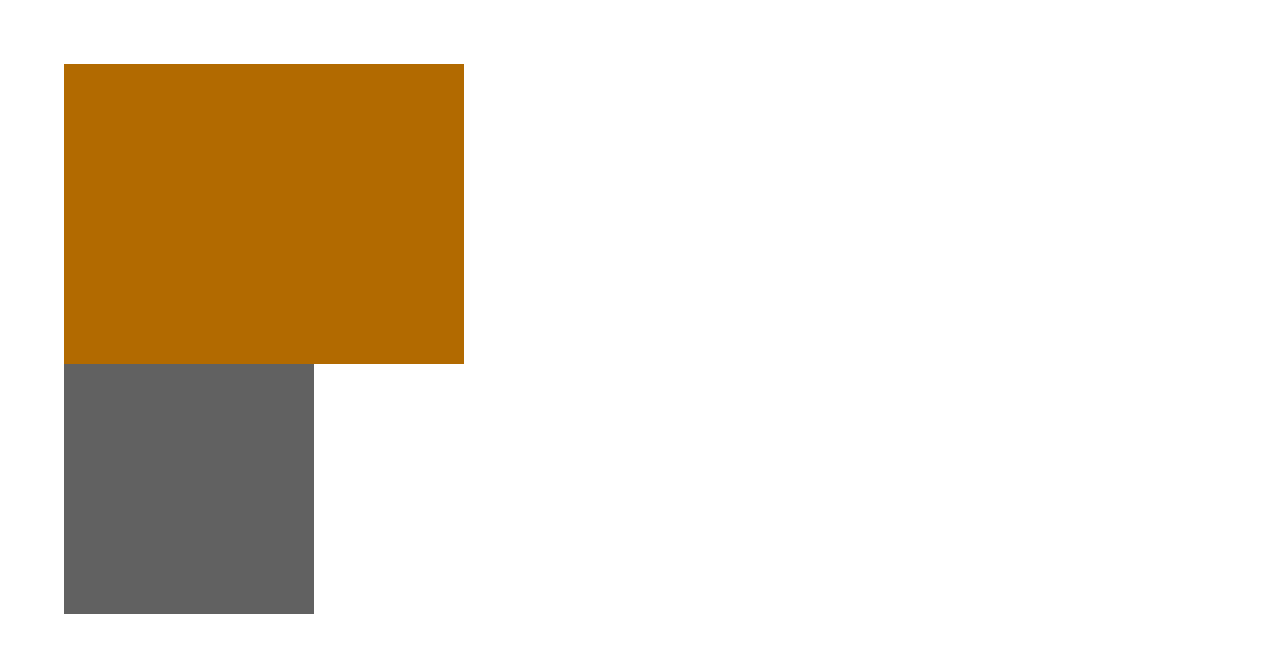
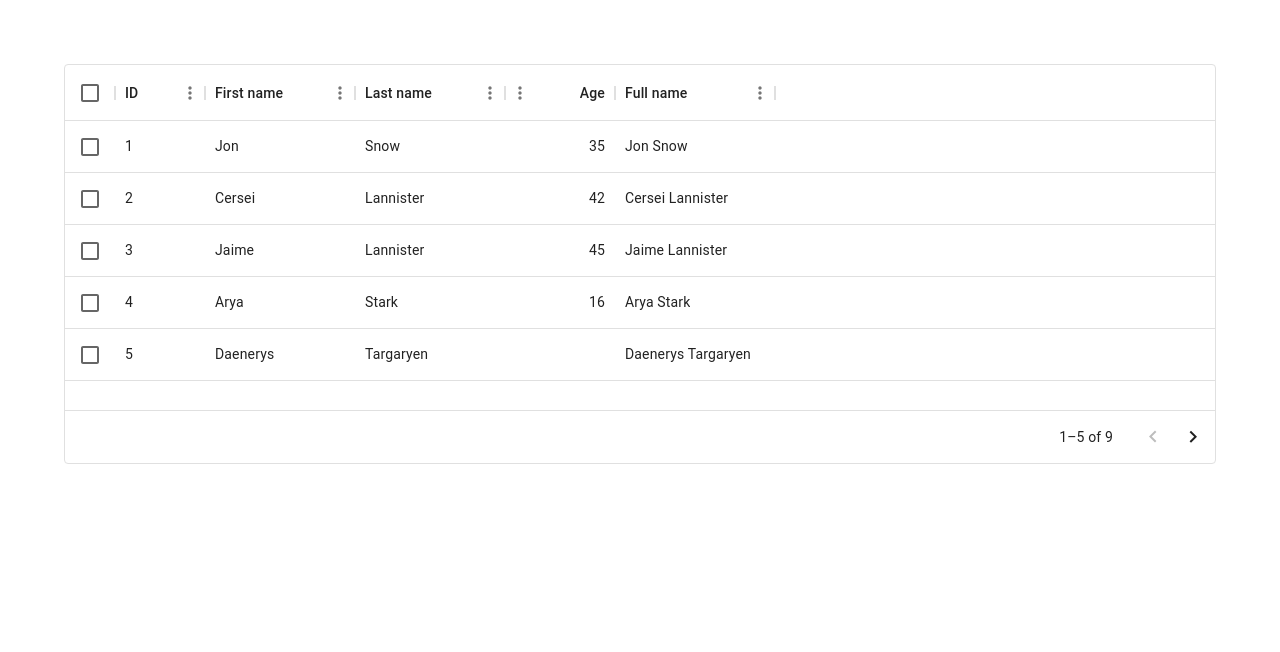
Before and after one commit to Hachiman12a1/Learn-MUI-Codevolution, a React (Create React App) app: page / in a window 1280 px wide. Shown: the top 652 px of the page. Built offline with nearby package versions, Linux system fonts and the light colour scheme.

Commit message:
Data Grid

```diff
--- a/package.json
+++ b/package.json
@@ -9,6 +9,7 @@
     "@mui/icons-material": "^5.14.1",
     "@mui/lab": "^5.0.0-alpha.138",
     "@mui/material": "^5.14.2",
+    "@mui/x-data-grid": "^6.11.0",
     "@mui/x-date-pickers": "^6.10.2",
     "@mui/x-date-pickers-pro": "^6.10.2",
     "@testing-library/jest-dom": "^5.17.0",
--- a/src/App.tsx
+++ b/src/App.tsx
@@ -40,6 +40,7 @@
 import MuiMasonry from "./components/Masonry";
 import MuiResponsiveness from "./components/MuiResponsiveness";
 import { ThemeProvider, colors, createTheme } from "@mui/material";
+import MuiDataGrid from "./components/MuiDatagrid";
 
 const customTheme = createTheme({
   status: {
@@ -97,7 +98,8 @@
           {/* <MuiTabs /> */}
           {/* <MuiTimeline /> */}
           {/* <MuiMasonry /> */}
-          <MuiResponsiveness />
+          {/* <MuiResponsiveness /> */}
+          <MuiDataGrid />
         </div>
       </LocalizationProvider>
     </ThemeProvider>
--- /dev/null
+++ b/src/components/MuiDatagrid.tsx
@@ -0,0 +1,68 @@
+import * as React from "react";
+import Box from "@mui/material/Box";
+import { DataGrid, GridColDef, GridValueGetterParams } from "@mui/x-data-grid";
+
+const columns: GridColDef[] = [
+  { field: "id", headerName: "ID", width: 90 },
+  {
+    field: "firstName",
+    headerName: "First name",
+    width: 150,
+    editable: true,
+  },
+  {
+    field: "lastName",
+    headerName: "Last name",
+    width: 150,
+    editable: true,
+  },
+  {
+    field: "age",
+    headerName: "Age",
+    type: "number",
+    width: 110,
+    editable: true,
+  },
+  {
+    field: "fullName",
+    headerName: "Full name",
+    description: "This column has a value getter and is not sortable.",
+    sortable: false,
+    width: 160,
+    valueGetter: (params: GridValueGetterParams) =>
+      `${params.row.firstName || ""} ${params.row.lastName || ""}`,
+  },
+];
+
+const rows = [
+  { id: 1, lastName: "Snow", firstName: "Jon", age: 35 },
+  { id: 2, lastName: "Lannister", firstName: "Cersei", age: 42 },
+  { id: 3, lastName: "Lannister", firstName: "Jaime", age: 45 },
+  { id: 4, lastName: "Stark", firstName: "Arya", age: 16 },
+  { id: 5, lastName: "Targaryen", firstName: "Daenerys", age: null },
+  { id: 6, lastName: "Melisandre", firstName: null, age: 150 },
+  { id: 7, lastName: "Clifford", firstName: "Ferrara", age: 44 },
+  { id: 8, lastName: "Frances", firstName: "Rossini", age: 36 },
+  { id: 9, lastName: "Roxie", firstName: "Harvey", age: 65 },
+];
+
+export default function MuiDataGrid() {
+  return (
+    <Box sx={{ height: 400, width: "100%" }}>
+      <DataGrid
+        rows={rows}
+        columns={columns}
+        initialState={{
+          pagination: {
+            paginationModel: {
+              pageSize: 5,
+            },
+          },
+        }}
+        pageSizeOptions={[5]}
+        checkboxSelection
+        disableRowSelectionOnClick
+      />
+    </Box>
+  );
+}
```
Also changed, not shown: 1 other file (tests, documents, lock files or other folders).
